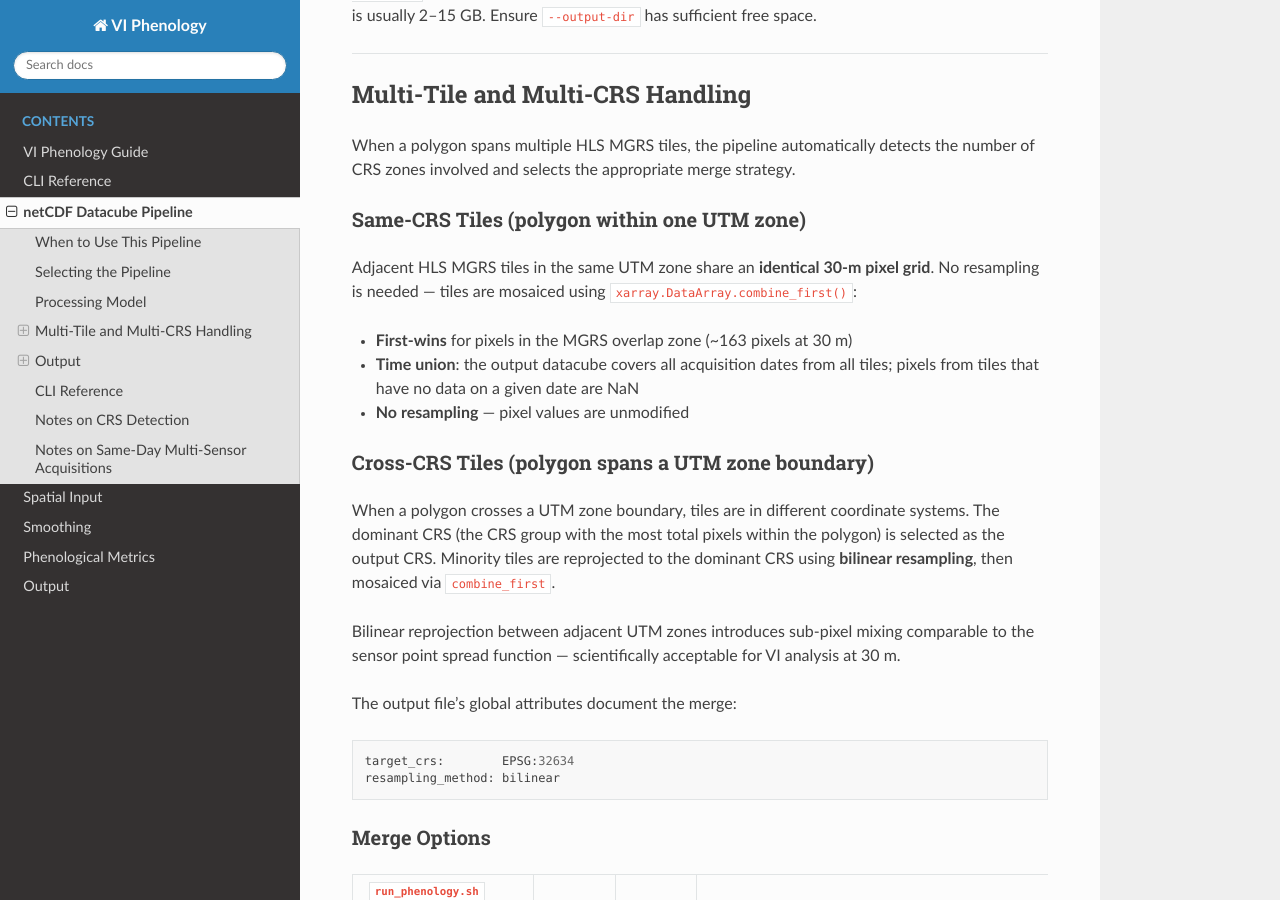
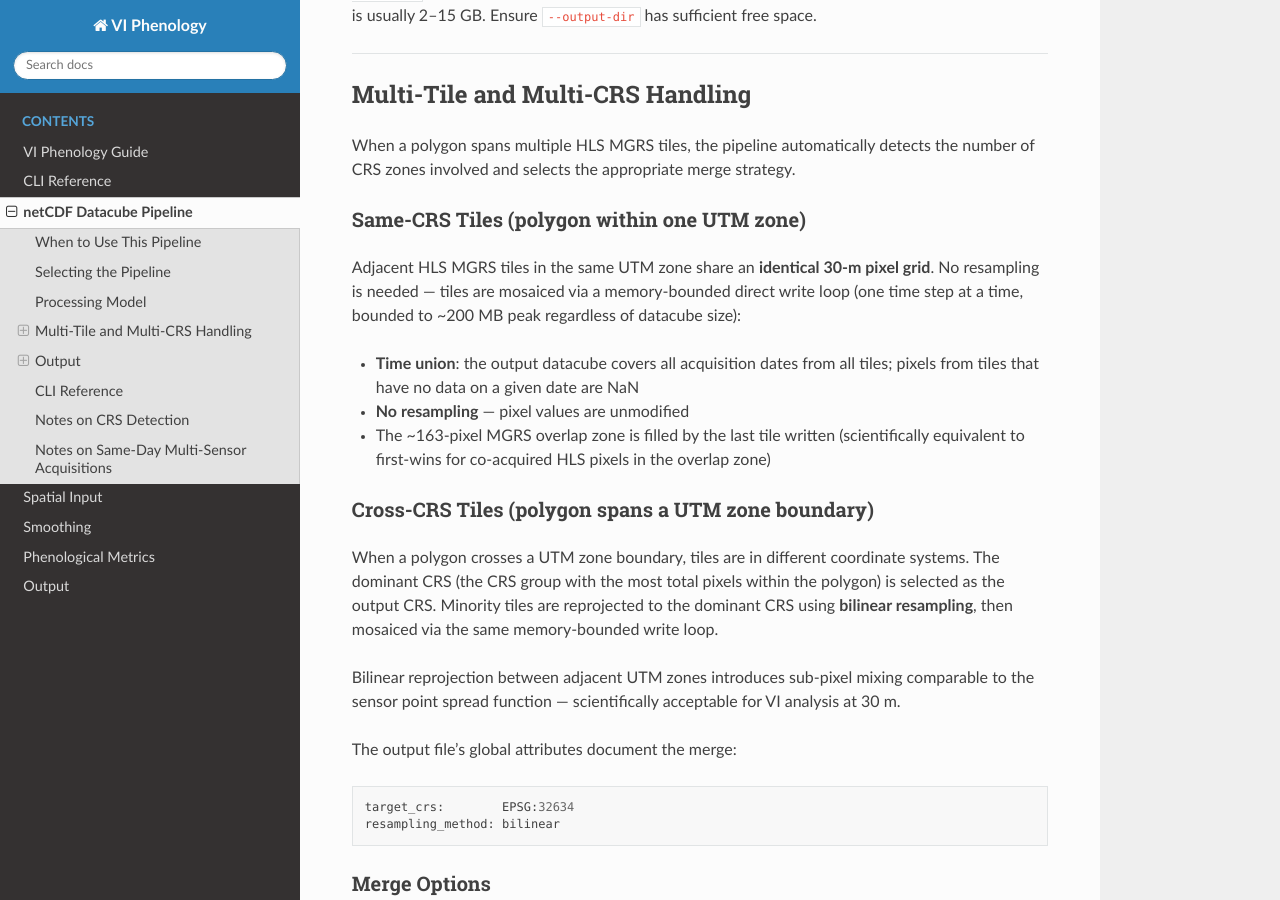
Before and after one commit to stephenconklin/VI_Phenology, a Sphinx documentation site: the page built from docs/datacube.md, in a window 1280 px wide and 900 px high, scrolled down 1723 px. Built offline with Sphinx 7.4.7 and the Read the Docs theme 3.1.0, drawn with Linux system fonts in a browser that asks for light colours.

Commit message:
Update docs: replace combine_first references with memory-bounded write loop
datacube.md, overview.md, spatial_input.md: all combine_first references
replaced with user-facing language describing the memory-bounded direct write
approach. First-wins → last-wins overlap semantics noted with the scientific
equivalence explanation for co-acquired HLS pixels.

```diff
--- a/docs/datacube.md
+++ b/docs/datacube.md
@@ -87,19 +87,21 @@ number of CRS zones involved and selects the appropriate merge strategy.
 ### Same-CRS Tiles (polygon within one UTM zone)
 
 Adjacent HLS MGRS tiles in the same UTM zone share an **identical 30-m pixel grid**.
-No resampling is needed — tiles are mosaiced using `xarray.DataArray.combine_first()`:
+No resampling is needed — tiles are mosaiced via a memory-bounded direct write loop
+(one time step at a time, bounded to ~200 MB peak regardless of datacube size):
 
-- **First-wins** for pixels in the MGRS overlap zone (~163 pixels at 30 m)
 - **Time union**: the output datacube covers all acquisition dates from all tiles;
   pixels from tiles that have no data on a given date are NaN
 - **No resampling** — pixel values are unmodified
+- The ~163-pixel MGRS overlap zone is filled by the last tile written (scientifically
+  equivalent to first-wins for co-acquired HLS pixels in the overlap zone)
 
 ### Cross-CRS Tiles (polygon spans a UTM zone boundary)
 
 When a polygon crosses a UTM zone boundary, tiles are in different coordinate systems.
 The dominant CRS (the CRS group with the most total pixels within the polygon) is
 selected as the output CRS. Minority tiles are reprojected to the dominant CRS using
-**bilinear resampling**, then mosaiced via `combine_first`.
+**bilinear resampling**, then mosaiced via the same memory-bounded write loop.
 
 Bilinear reprojection between adjacent UTM zones introduces sub-pixel mixing comparable
 to the sensor point spread function — scientifically acceptable for VI analysis at 30 m.
```
Also changed, not shown: docs/overview.md (+1 -1 lines), docs/spatial_input.md (+4 -3 lines).
